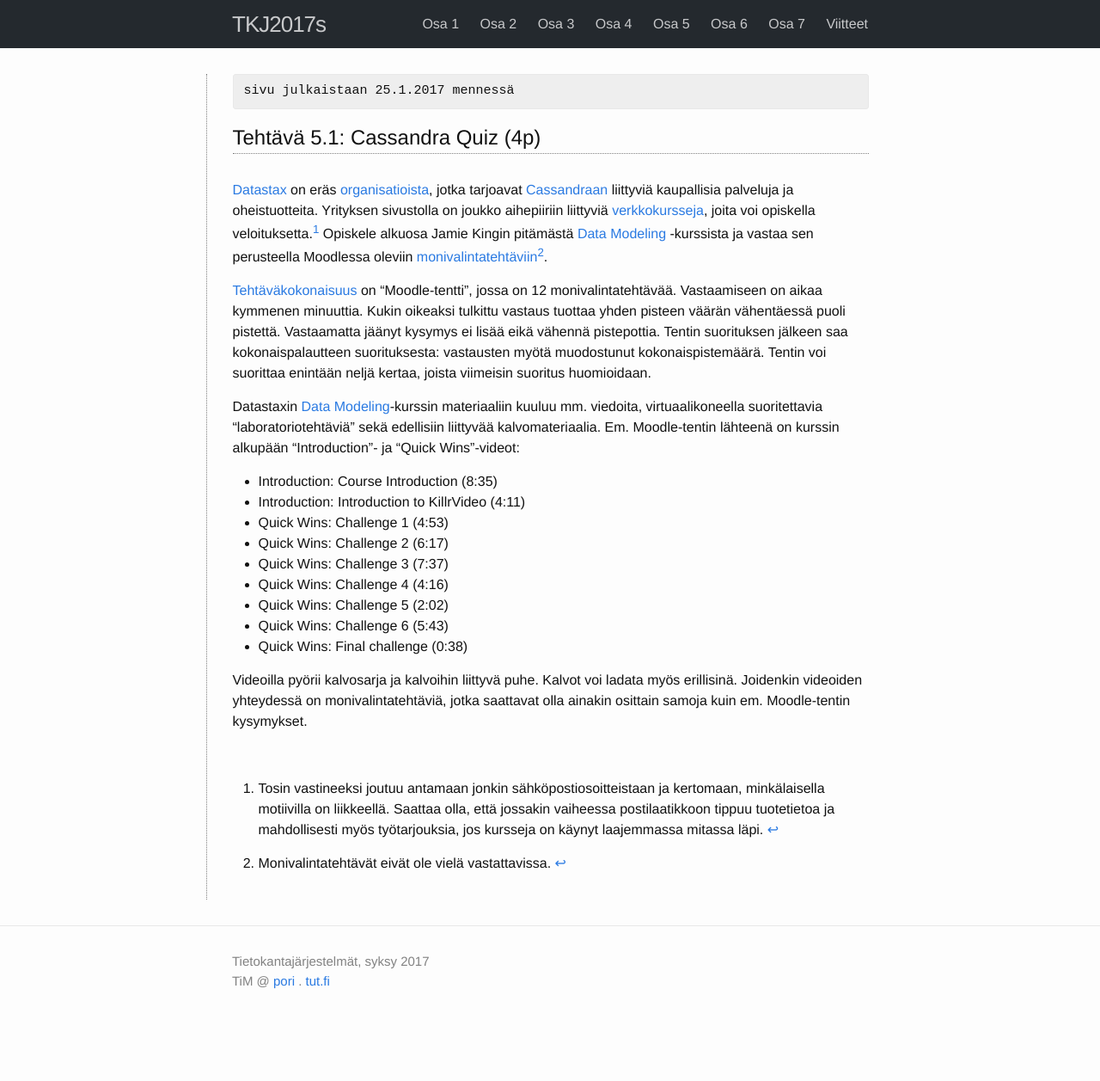
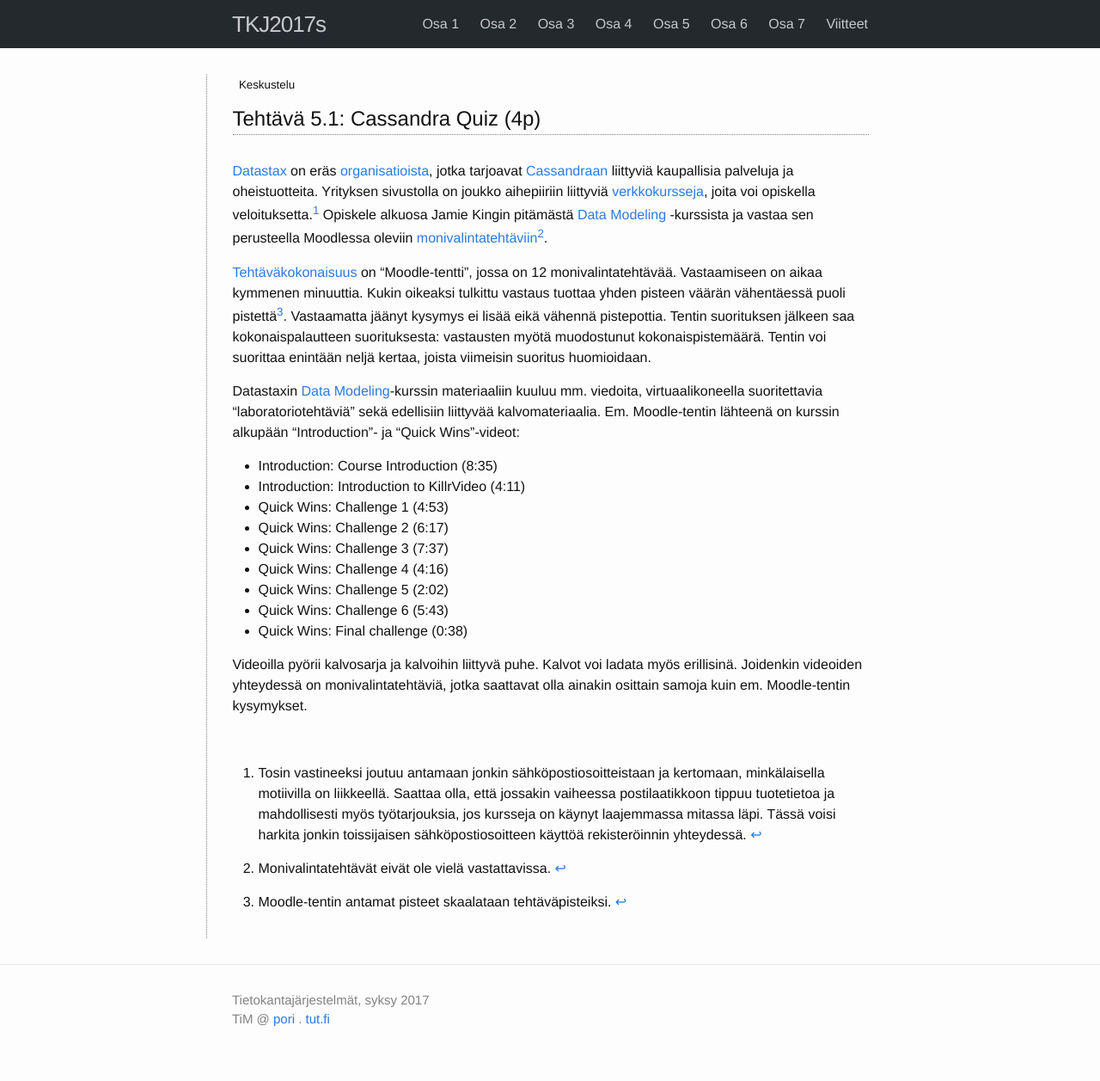
Before and after one commit to timedu/tkj2017s, a Jekyll site: the page built from docs/_osa5/tehtava51.md, in a window 1280 px wide. Shown: the whole page at 86% size. Built offline with Jekyll 4.4.1, drawn with Linux system fonts in a browser that asks for light colours; before the commit the page ends 1212 px from its top, so only the background shows below that.

Commit message:
part 5 draft

```diff
--- a/docs/_osa5/tehtava51.md
+++ b/docs/_osa5/tehtava51.md
@@ -1,10 +1,8 @@
 ---
 layout: exercise_page
 title: "Tehtävä 5.1: Cassandra Quiz (4p)"
-exercise_discussion_id:
+exercise_discussion_id: 85226
 no_review: 1
-kesken: 1
-julkaisu: 25.1.2017
 ---
 
 [Datastax][Datastax] on eräs [organisatioista][orgs], jotka tarjoavat [Cassandraan][Cassandra] liittyviä kaupallisia palveluja ja oheistuotteita. Yrityksen sivustolla on joukko aihepiiriin liittyviä [verkkokursseja][courses], joita voi opiskella veloituksetta.[^1] Opiskele alkuosa Jamie Kingin pitämästä [Data Modeling][Data-Modeling] -kurssista ja vastaa sen perusteella Moodlessa oleviin [monivalintatehtäviin][quiz][^0].
@@ -16,14 +14,16 @@ julkaisu: 25.1.2017
 [courses]: https://academy.datastax.com/courses/
 [Data-Modeling]: https://academy.datastax.com/resources/ds220-data-modeling
 
-[quiz]: # https://moodle2.tut.fi/mod/quiz/view.php?id=311653
+[quiz]: # https://moodle2.tut.fi/mod/quiz/view.php?id=329058
 
 [^0]: Monivalintatehtävät eivät ole vielä vastattavissa.
 
 
-[^1]: Tosin vastineeksi joutuu antamaan jonkin sähköpostiosoitteistaan ja kertomaan, minkälaisella motiivilla on liikkeellä. Saattaa olla, että jossakin vaiheessa postilaatikkoon tippuu tuotetietoa ja mahdollisesti myös työtarjouksia, jos kursseja on käynyt laajemmassa mitassa läpi.
+[^1]: Tosin vastineeksi joutuu antamaan jonkin sähköpostiosoitteistaan ja kertomaan, minkälaisella motiivilla on liikkeellä. Saattaa olla, että jossakin vaiheessa postilaatikkoon tippuu tuotetietoa ja mahdollisesti myös työtarjouksia, jos kursseja on käynyt laajemmassa mitassa läpi. Tässä voisi harkita jonkin toissijaisen sähköpostiosoitteen käyttöä rekisteröinnin yhteydessä.
 
-[Tehtäväkokonaisuus][quiz] on "Moodle-tentti", jossa on 12 monivalintatehtävää. Vastaamiseen on aikaa kymmenen minuuttia. Kukin oikeaksi tulkittu vastaus tuottaa yhden pisteen väärän vähentäessä puoli pistettä. Vastaamatta jäänyt kysymys ei lisää eikä vähennä pistepottia. Tentin suorituksen jälkeen saa kokonaispalautteen suorituksesta: vastausten myötä muodostunut kokonaispistemäärä. Tentin voi suorittaa enintään neljä kertaa, joista viimeisin suoritus huomioidaan.
+[Tehtäväkokonaisuus][quiz] on "Moodle-tentti", jossa on 12 monivalintatehtävää. Vastaamiseen on aikaa kymmenen minuuttia. Kukin oikeaksi tulkittu vastaus tuottaa yhden pisteen väärän vähentäessä puoli pistettä[^2]. Vastaamatta jäänyt kysymys ei lisää eikä vähennä pistepottia. Tentin suorituksen jälkeen saa kokonaispalautteen suorituksesta: vastausten myötä muodostunut kokonaispistemäärä. Tentin voi suorittaa enintään neljä kertaa, joista viimeisin suoritus huomioidaan.
+
+[^2]: Moodle-tentin antamat pisteet skaalataan tehtäväpisteiksi.
 
 Datastaxin [Data Modeling][Data-Modeling]-kurssin materiaaliin kuuluu mm. viedoita, virtuaalikoneella suoritettavia "laboratoriotehtäviä" sekä edellisiin liittyvää kalvomateriaalia. Em. Moodle-tentin lähteenä on kurssin alkupään "Introduction"- ja "Quick Wins"-videot:
 
```
Also changed, not shown: docs/_osa4/tehtava42.md (+4 -2 lines), docs/_osa5/tehtava52.md (+83 -42 lines), docs/_osa5/tehtava53.md (+3 -3 lines), docs/_osa5/tehtava54.md (+1 -1 lines), 1 other file.
